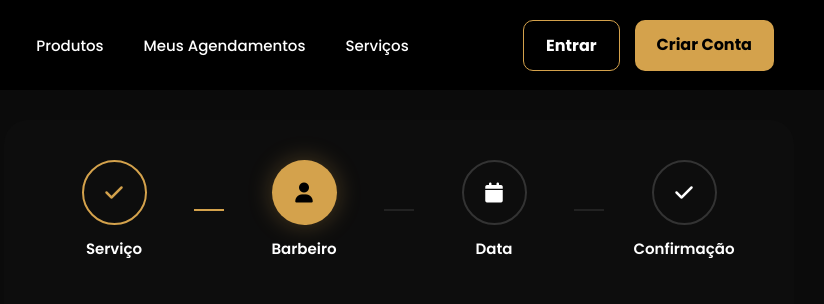
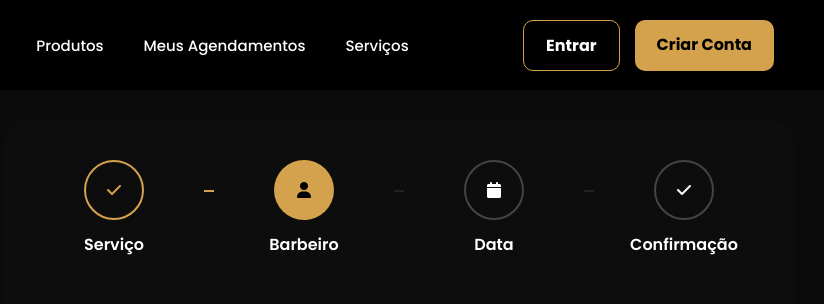
Before and after one commit to gvvieira-hash/Projeto-CAJIVIS-CODE---JOEL-Barber, a website: page agendamento2/index-ag2.html in a window 1280 px wide. Shown: the top 304 px of the page, 456-1280 px from the left. Drawn offline with Linux system fonts and the light colour scheme; no server answers.

Commit message:
Refratora estilos para etapas e círculos em CSS

```diff
--- a/agendamento2/style-ag2.css
+++ b/agendamento2/style-ag2.css
@@ -368,12 +368,12 @@ TITLE
 }
 
 /* =======================================================
-STEPS
+   STEPS
 ======================================================= */
 
 .steps{
     display:flex;
-    align-items:center;
+    align-items:center; /* IMPORTANTE */
     margin-bottom:50px;
 }
 
@@ -384,53 +384,44 @@ STEPS
     text-align:center;
     min-width:140px;
 }
+.line{
+    flex:1;
+    height:2px;
+    background:#222;
+    margin:0 20px;
+    align-self:flex-start;
+    margin-top:30px;
+}
+
+.active-line{
+    background:#d4a24c;
+}
 
 .circle{
-    width:65px;
-    height:65px;
+    width:60px;
+    height:60px;
 
     border-radius:50%;
-    border:2px solid #333;
+    border:2px solid #444;
 
     display:flex;
     align-items:center;
     justify-content:center;
 
+    background:#0d0d0d;
+
     color:white;
 
+    position:relative;
+    z-index:2;
+
     margin-bottom:12px;
-
-    transition:.3s;
-}
-
-.circle i{
-    font-size:20px;
 }
 
 .step span{
-    font-size:15px;
+    font-size:16px;
+    color:white;
     font-weight:600;
-}
-
-.step small{
-    margin-top:4px;
-    color:#666;
-    font-size:12px;
-}
-
-.line{
-    flex:1;
-    height:2px;
-    background:#222;
-    margin:0 10px;
-}
-
-.active .circle{
-    background:#d4a24c;
-    color:black;
-    border:none;
-
-    box-shadow:0 0 25px rgba(212,162,76,.3);
 }
 
 .done .circle{
@@ -438,9 +429,12 @@ STEPS
     color:#d4a24c;
 }
 
-.active-line{
+.active .circle{
     background:#d4a24c;
+    color:black;
+    border:none;
 }
+
 
 /* =======================================================
 BARBEIROS
```
